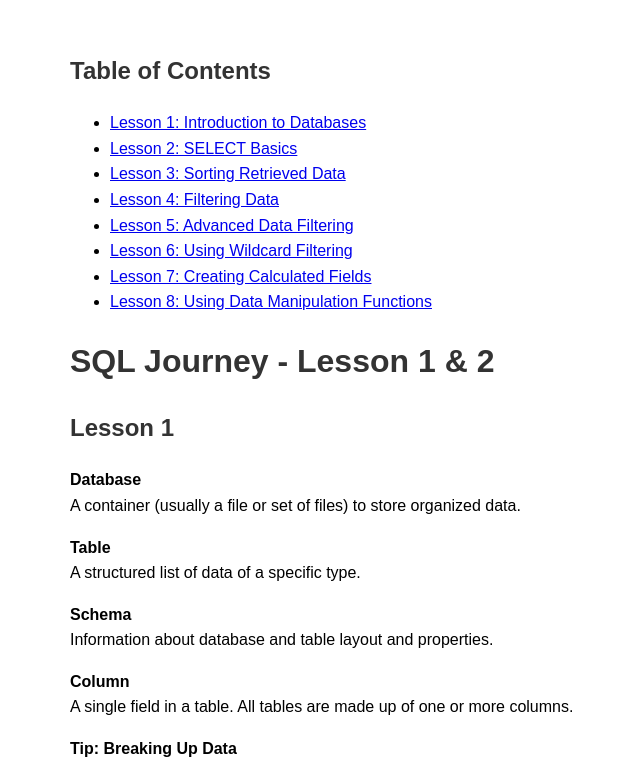
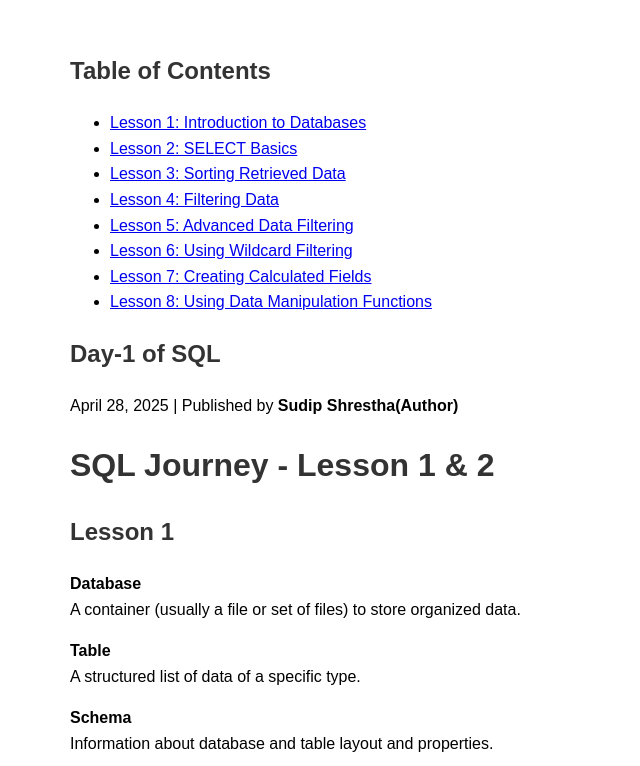
Before and after one commit to sudip-shrestha11/my-website, a plain HTML site: page sql.html in a window 1280 px wide. Shown: the top 766 px of the page, without its empty margins (170-810 px from the left). Drawn offline with Linux system fonts and the light colour scheme.

Commit message:
Update sql.html

```diff
--- a/sql.html
+++ b/sql.html
@@ -43,6 +43,12 @@
 
 </head>
 <body>
+   <h2>Day-1 of SQL</h2>
+        <p>
+            <time datetime="2025-04-28">April 28, 2025</time>
+            <span> | </span>
+            <span>Published by <strong>Sudip Shrestha(Author)</strong></span>
+        </p>
     <h1>SQL Journey - Lesson 1 & 2</h1>
 
     <h2 id="lesson-1">Lesson 1</h2>
```
